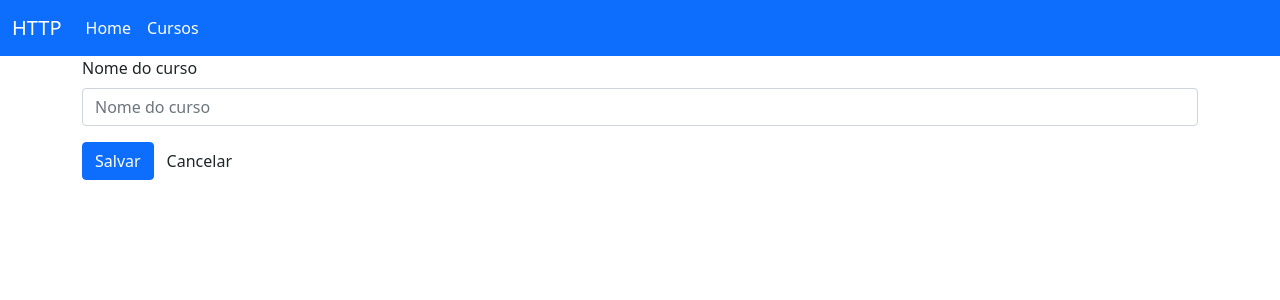
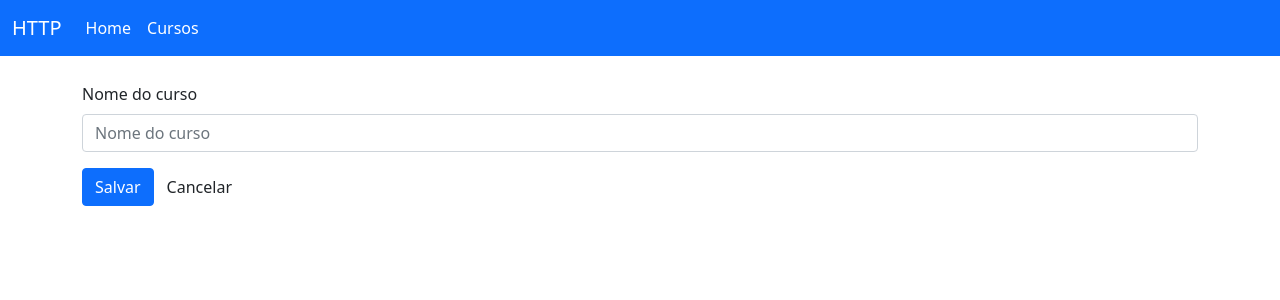
Before and after one commit to willflame/angular-request-http, an Angular app: page /cursos in a window 1280 px wide. Both pictures are taken after a click on the button "Novo Curso". Shown: the top 300 px of the page. Built offline with nearby package versions, Linux system fonts and the light colour scheme; data requests are answered from the project's data file.

Commit message:
Http POST: Criando Cursos

```diff
--- a/db.json
+++ b/db.json
@@ -3,10 +3,6 @@
     {
       "id": 1,
       "name": "Angular"
-    },
-    {
-      "name": "fdss",
-      "id": 2
     }
   ]
 }
--- a/src/app/cursos/cursos-form/cursos-form.component.html
+++ b/src/app/cursos/cursos-form/cursos-form.component.html
@@ -1,4 +1,9 @@
-<form [formGroup]="form" class="row g-3 needs-validation" novalidate>
+<form
+  [formGroup]="form"
+  class="row g-3 needs-validation"
+  style="margin-top: 10px"
+  novalidate
+>
   <div class="col-12">
     <label for="nome" class="form-label">Nome do curso</label>
     <input
@@ -9,10 +14,7 @@
       placeholder="Nome do curso"
       [ngClass]="{ 'is-invalid': submitted && hasError('name') }"
     />
-    <div
-      *ngIf="hasError('name') "
-      class="invalid-feedback"
-    >
+    <div *ngIf="hasError('name')" class="invalid-feedback">
       Informe um nome válido.
     </div>
     <!-- <div
--- a/src/app/cursos/cursos-lista/cursos-lista.component.html
+++ b/src/app/cursos/cursos-lista/cursos-lista.component.html
@@ -1,4 +1,4 @@
-<div class="card">
+<div class="card" style="margin-top: 10px;">
   <div class="card-header d-flex justify-content-between">
     <div>
       <h4>Cursos</h4>
--- a/src/app/cursos/cursos.service.ts
+++ b/src/app/cursos/cursos.service.ts
@@ -20,7 +20,7 @@ export class CursosService {
     return this.http.get<ICursoProps[]>(this.API);
   }
 
-  create(curso: ICursoProps) {
+  create(curso: ICursoProps): Observable<ICursoProps> {
     return this.http.post<ICursoProps>(this.API, curso).pipe(take(1));
   }
 }
```
